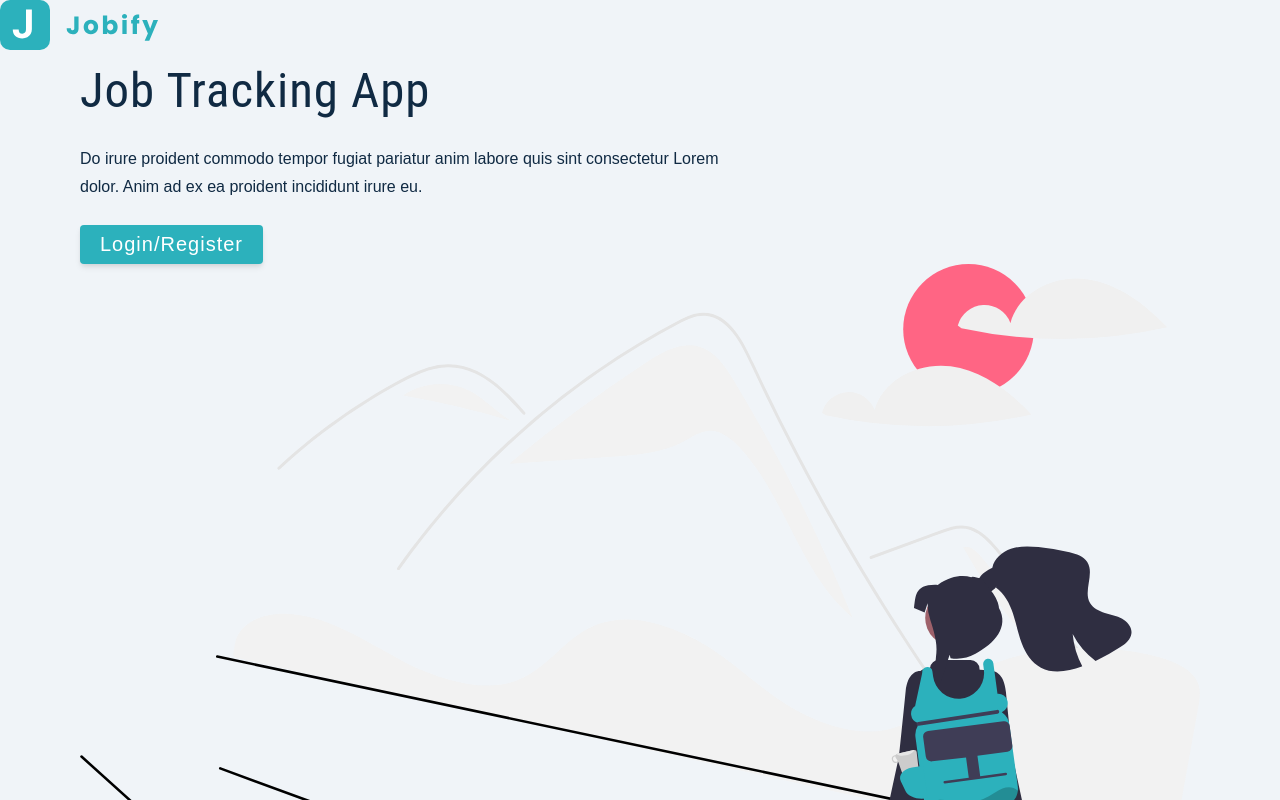
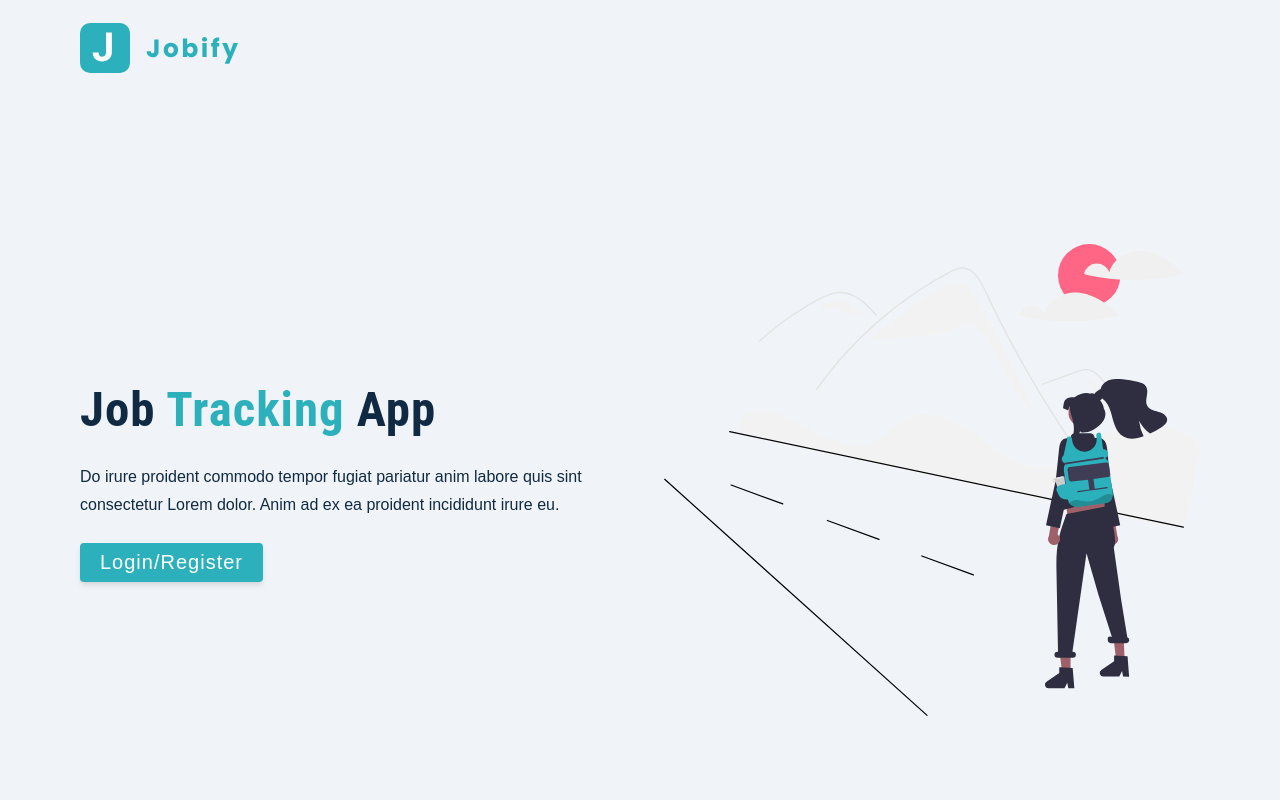
Before and after one commit to Kevjinx/mern-jobify, a React (Create React App) app in the folder client/: page / in a window 1280 px wide. Shown: the top 800 px of the page. Built offline with nearby package versions, Linux system fonts and the light colour scheme.

Commit message:
add style main wrapper

```diff
--- a/client/src/App.js
+++ b/client/src/App.js
@@ -11,4 +11,5 @@ function App() {
   );
 }
 
+
 export default App;
--- a/client/src/Landing.js
+++ b/client/src/Landing.js
@@ -1,12 +1,12 @@
 import React from 'react'
 import logo from './assets/images/logo.svg'
-import main from './assets/images/main.svg'
+import mainImg from './assets/images/main.svg'
 import styled from 'styled-components'
 
 
 const Landing = () => {
 	return (
-		<main>
+		<Wrapper>
 			<nav>
 				<img src={logo} alt='logo' className='logo' />
 			</nav>
@@ -21,11 +21,50 @@ const Landing = () => {
 					<button className='btn btn-hero'>Login/Register</button>
 				</div>
 				<div className='image'>
-					<img src={main} alt='job hunt' className='img main-img'/>
+					<img src={mainImg} alt='job hunt' className='img main-img'/>
 				</div>
 			</div>
-		</main>
+		</Wrapper>
 	)
 }
 
+const Wrapper = styled.main`
+	nav {
+		width: var(--fluid-width);
+		max-width: var(--max-width);
+		margin: 0 auto;
+		height: var(--nav-height);
+		display: flex;
+		align-items: center;
+	}
+	.page {
+		min-height: calc(100vh - var(--nav-height));
+		display: grid;
+		align-items: center;
+		margin-top: 2rem;
+	}
+	h1{
+		font-weight: 700;
+		span {
+			/* you can NEST!!!! */
+			color: var(--primary-500);
+		}
+	}
+	p {
+		color: var(--gray-600);
+	}
+	.main-img {
+		display: none;
+	}
+	@media (min-width: 1000px) {
+		.page {
+			grid-template-columns: 1fr 1fr;
+			column-gap: 3rem;
+		}
+		.main-img {
+			display: block;
+		}
+	}
+`
+
 export default Landing
```
